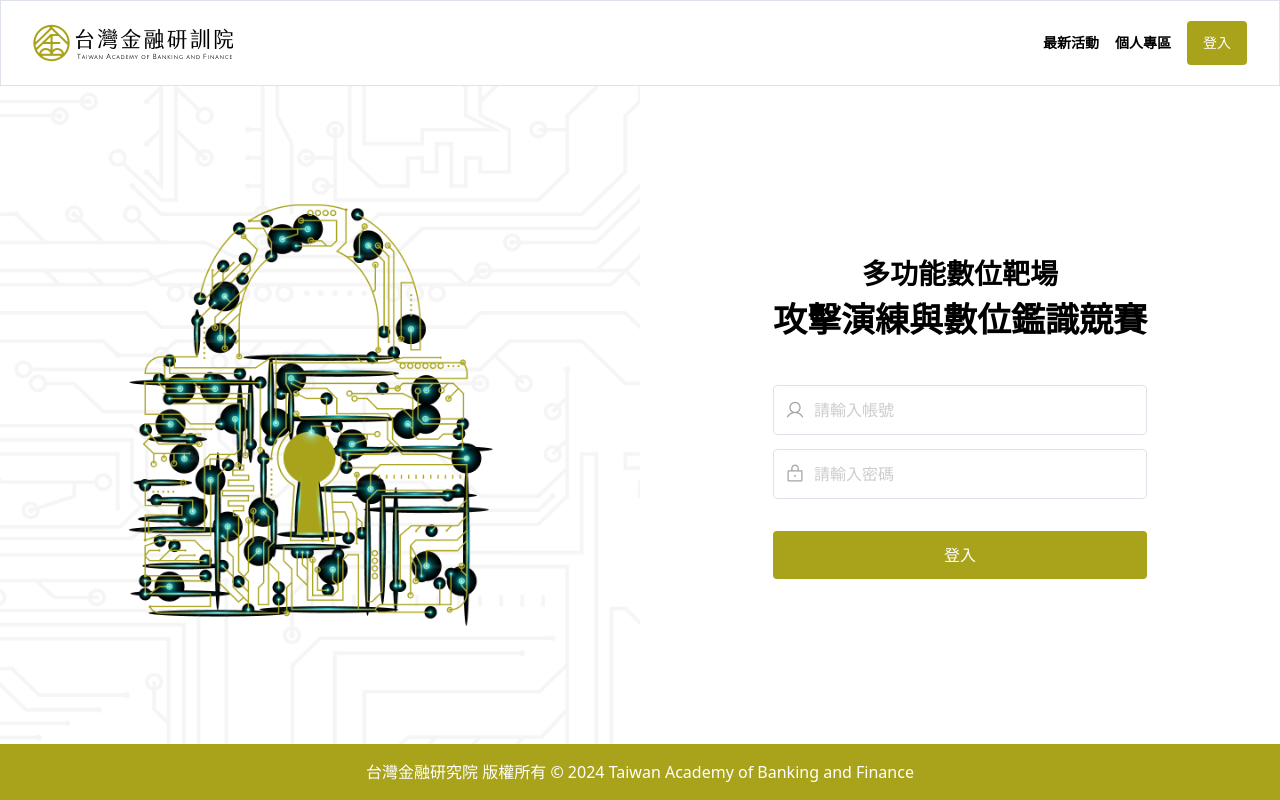
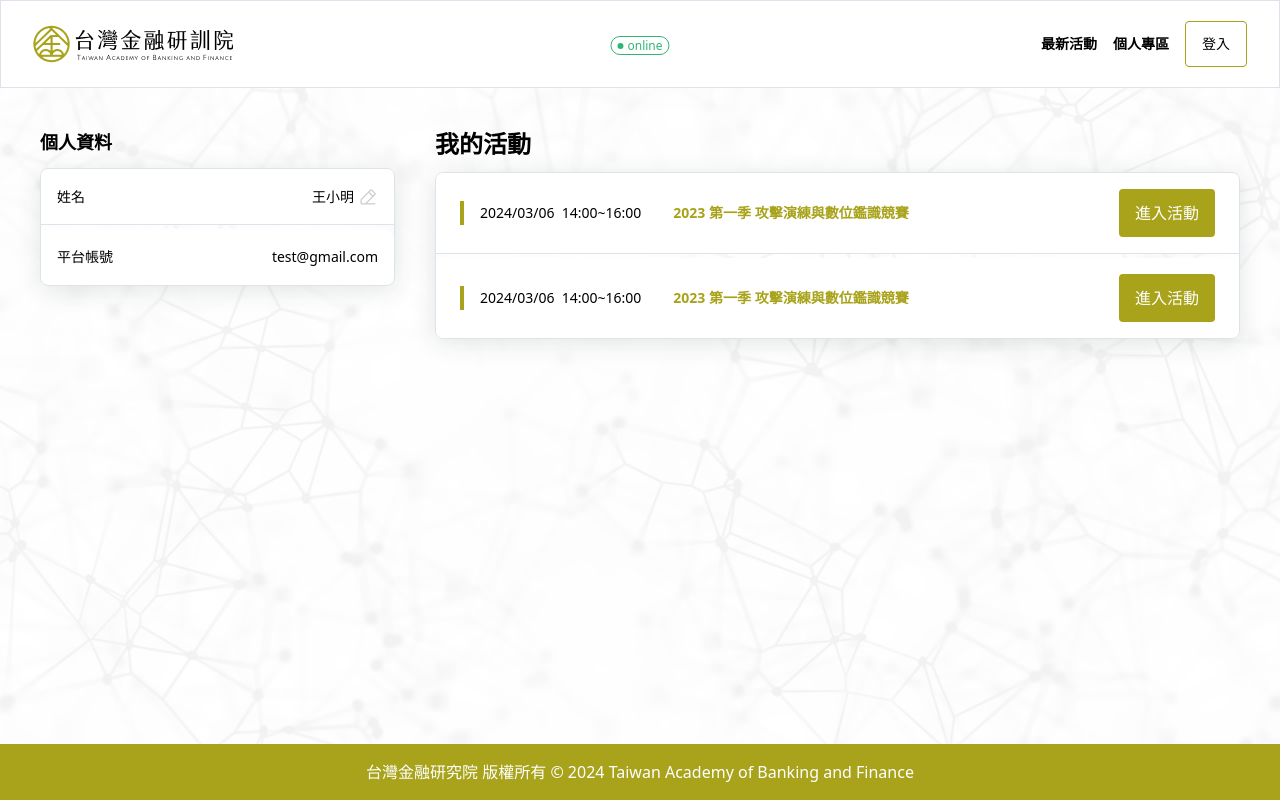
Before and after one commit to gx7879/tabf, a Vue app: page / in a window 1280 px wide. Before the commit this address led to /login. Built offline with nearby package versions, Linux system fonts and the light colour scheme; what vue3-flip-countdown would draw is missing.

Commit message:
api test

```diff
--- /dev/null
+++ b/src/api/login.js
@@ -0,0 +1,16 @@
+import request from '@/utils/service'
+
+export function login(data) {
+  return request({
+    method: 'post',
+    url: '/api/member/login',
+    data
+  })
+}
+
+export function signOut() {
+  return request({
+    method: 'get',
+    url: '/api/member/logout'
+  })
+}
--- a/src/main.js
+++ b/src/main.js
@@ -15,18 +15,21 @@ app.use(createPinia())
 app.use(router)
 app.use(Countdown)
 
-const user = useUserStore()
+// const user = useUserStore()
 
-router.beforeEach((to, from, next) => {
-  if (to.path === '/login' || to.path.startsWith('/preview')) {
-    next()
-  } else if (user.token !== undefined) {
-    next()
-  } else {
-    next({
-      path: '/login'
-    })
-  }
-})
+// router.beforeEach((to, from) => {
+//   if (to.path === '/login' || to.path.startsWith('/preview')) {
+//     return true
+//   } else if (user.token !== undefined) {
+//     return true
+//   } else {
+//     return {
+//       path: '/login'
+//     }
+//     // next({
+//     //   path: '/login'
+//     // })
+//   }
+// })
 
 app.mount('#app')
--- a/src/stores/user.js
+++ b/src/stores/user.js
@@ -1,10 +1,11 @@
 import { ref } from 'vue'
 import { defineStore } from 'pinia'
 import { getToken, setToken, removeToken } from '@/utils/auth'
+import { login, signOut } from '@/api/login';
 
 export const useUserStore = defineStore('user', () => {
   const token = ref(getToken())
-  const login = (accountInfo) => {
+  const loginFun = (accountInfo) => {
     return new Promise((resolve, reject) => {
       login(accountInfo)
         .then((res) => {
@@ -16,7 +17,7 @@ export const useUserStore = defineStore('user', () => {
         .catch((err) => reject(err))
     })
   }
-  const signOut = () => {
+  const signOutFun = () => {
     return new Promise((resolve, reject) => {
       signOut()
         .then((res) => {
@@ -29,7 +30,7 @@ export const useUserStore = defineStore('user', () => {
   }
   return {
     token,
-    login,
-    signOut
+    loginFun,
+    signOutFun
   }
 })
--- a/src/utils/service.js
+++ b/src/utils/service.js
@@ -4,7 +4,7 @@ import { useUserStore } from '@/stores/user'
 import { getToken, removeToken } from '@/utils/auth'
 
 const service = axios.create({
-  // baseURL: ''
+  baseURL: 'https://digiforen.double-cash.com'
 })
 
 service.interceptors.request.use(
--- a/src/views/LoginView.vue
+++ b/src/views/LoginView.vue
@@ -13,11 +13,12 @@
 								<div class="absolute inset-y-0 flex items-center pl-3">
 									<img src="@/assets/images/account-icon.png" alt="" />
 								</div>
-								<input v-model="email" v-bind="emailAttrs" type="email"
+								<input v-model="email" v-bind="emailAttrs" type="email" name="email"
 									class="w-full pl-10 border border-light-gray focus:border-light-gray focus:shadow-none focus:ring-0 rounded px-4 py-3 placeholder:text-[#ccc] placeholder:font-medium"
 									placeholder="請輸入帳號" />
 							</div>
-							<span v-if="errors.email && meta.touched" class="text-sm text-red-medium">{{ errors.email }}</span>
+							<span v-if="errors.email && meta.touched" class="text-sm text-red-medium">{{ errors.email
+								}}</span>
 						</div>
 					</label>
 					<label class="block mb-8">
@@ -25,13 +26,15 @@
 							<div class="absolute inset-y-0 flex items-center pl-3">
 								<img src="@/assets/images/password-icon.png" alt="" />
 							</div>
-							<input v-model="password" type="password" v-bind="passwordAttrs"
+							<input v-model="password" type="password" v-bind="passwordAttrs" name="password"
 								class="w-full pl-10 border border-light-gray focus:border-light-gray focus:shadow-none focus:ring-0 rounded px-4 py-3 placeholder:text-[#ccc] placeholder:font-medium"
 								placeholder="請輸入密碼" />
-							<span v-if="errors.password && meta.touched" class="text-sm text-red-medium">{{ errors.password }}</span>
+							<span v-if="errors.password && meta.touched" class="text-sm text-red-medium">{{
+					errors.password }}</span>
 						</div>
 					</label>
-					<button type="submit" class="bg-main py-3 w-full rounded text-white hover:bg-primary-dark">
+					<button type="submit" :disabled="isSubmitting"
+						class="bg-main py-3 w-full rounded text-white hover:bg-primary-dark">
 						登入
 					</button>
 				</form>
@@ -41,11 +44,19 @@
 </template>
 
 <script setup>
-import { ref } from "vue";
+// import { ref } from "vue";
+import { useRouter } from "vue-router";
 import { useForm } from 'vee-validate';
 import * as yup from 'yup';
+import { useUserStore } from "@/stores/user";
+// import { storeToRefs } from "pinia";
 
-const { values, errors, meta, defineField, handleSubmit } = useForm({
+const router = useRouter()
+
+const user = useUserStore()
+const { loginFun } = user
+
+const { errors, meta, defineField, handleSubmit, isSubmitting } = useForm({
 	validationSchema: yup.object({
 		email: yup.string().required().email(),
 		password: yup.string().required()
@@ -54,8 +65,25 @@ const { values, errors, meta, defineField, handleSubmit } = useForm({
 const [email, emailAttrs] = defineField('email')
 const [password, passwordAttrs] = defineField('password')
 
-const onSubmit = handleSubmit((values) => {
-	alert(JSON.stringify(values, null, 2))
+const onSubmit = handleSubmit(async (values) => {
+	// alert(JSON.stringify(values, null, 2))
+	try {
+		const formData = new FormData();
+		formData.append('email', values.email);
+		formData.append('password', values.password);
+		const data = await loginFun(formData)
+		if (data.status === 'success') {
+			router.push('/');
+		}
+	} catch (error) {
+		console.log(error)
+	}
+
+}, ({ errors }) => {
+	console.log(errors)
+	const firstError = Object.keys(errors)[0];
+	const el = document.querySelector(`[name="${firstError}"]`);
+	el.focus()
 })
 
 </script>
```
